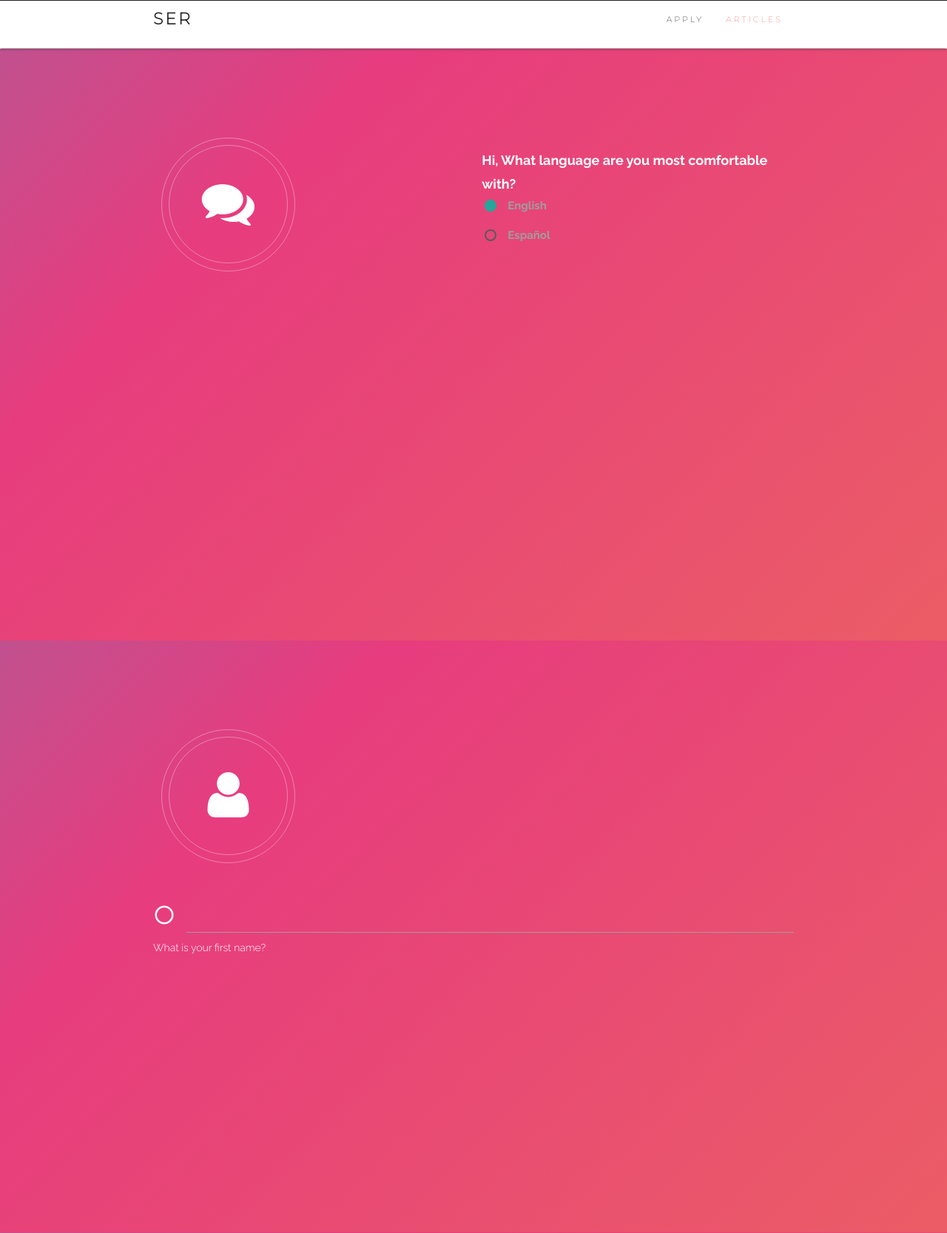
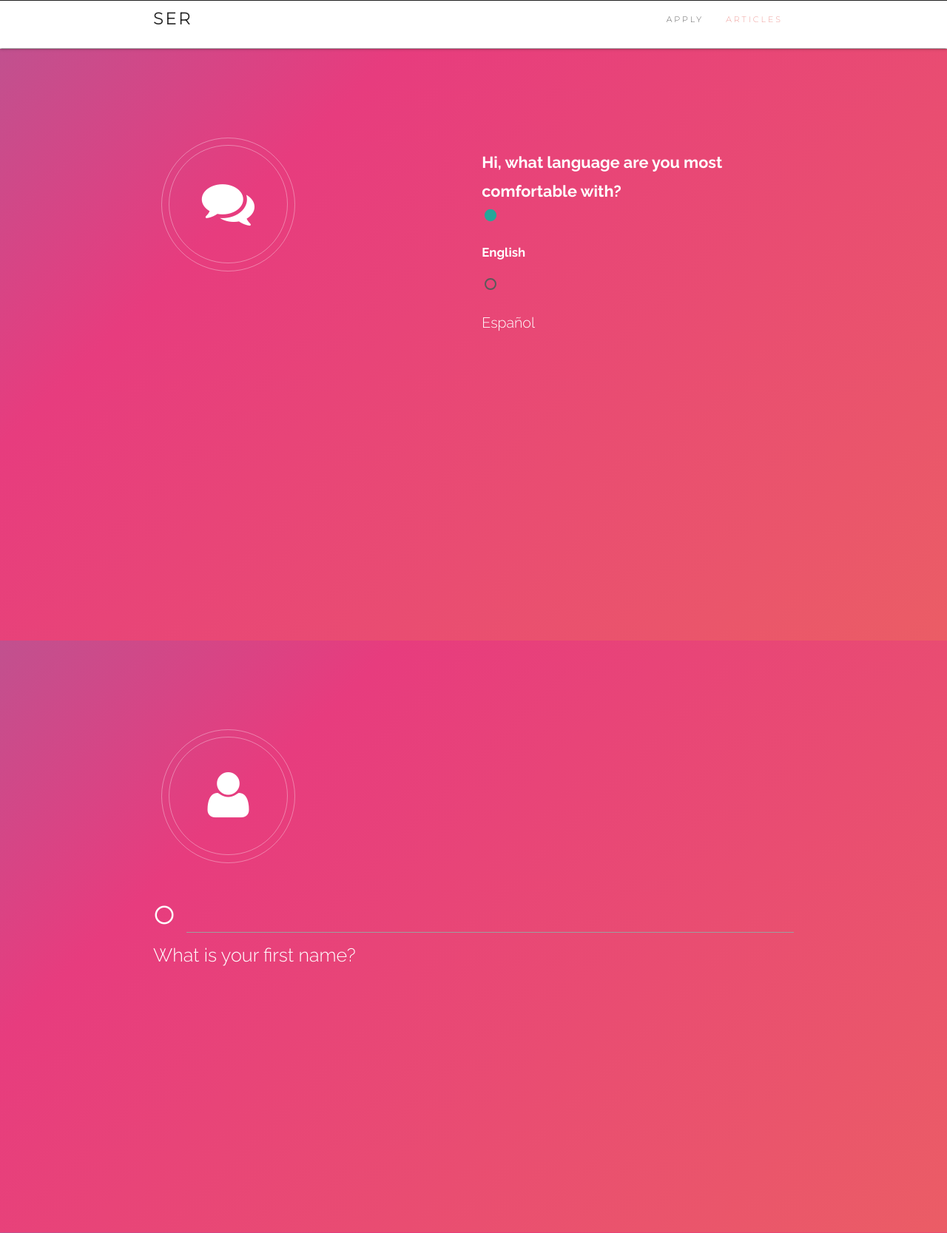
Before and after one commit to dallas2018/team-15, a PHP site: page /index.html in a window 1280 px wide. Shown: the part 799-2466 px from the top of the page at 74% size. Run offline with PHP 8.4, Linux system fonts and the light colour scheme.

Commit message:
changed font size

```diff
--- a/assets/css/style.css
+++ b/assets/css/style.css
@@ -831,9 +831,13 @@ textarea.form-control {
 
 .question {
 	color: #ffffff;
-	font-size: 150%;
+	font-size: 180%;
 }
 
+.choice {
+	color: #ffffff;
+	font-size: 140%;
+}
 /*--------------------------------*/
 /***** Portfolio Common style *****/
 /*--------------------------------*/
--- a/index.html
+++ b/index.html
@@ -96,17 +96,17 @@
 				<!-- area -->
           <div class="input-field col l6 m6 s12">
 						<form action="#">
-							<label for="sport"><div class="question">Hi, What language are you most comfortable with?</label></div>
+							<label for="sport"><div class="question">Hi, what language are you most comfortable with?</label></div>
 					     <p>
 					       <label>
 					         <input id="myInput" name="group1" type="radio" onclick="location.href='#apply2';" checked autofocus="autofocus"/>
-					         <span>English</span>
+					         <span><div class="choice">English</span></div>
 					       </label>
 					     </p>
 					     <p>
 					       <label>
 					         <input id="myInput"name="group1" type="radio" onclick="location.href='#apply2';"/>
-					         <span>Español</span>
+					         <span><div class="choice">Español</span></div>
 					       </label>
 					     </p>
 					   </form>
@@ -139,7 +139,7 @@
 						<i class="material-icons prefix">panorama_fish_eye</i>
 						<input  type="text" class="validate" autofocus="autofocus"
 						onKeyDown="if(event.keyCode==13) location.href='#apply3';"
-						<label for="sport">What is your first name?</label>
+						<label for="sport"><div class="question">What is your first name?<div class="question"></label>
           </div>
 			</div><!-- .row -->
 		</div><!-- .container -->
@@ -161,7 +161,7 @@
 					<i class="material-icons prefix">panorama_fish_eye</i>
 					<input  type="text" class="validate"
 					onKeyDown="if(event.keyCode==13) location.href='#apply4';"
-					<label for="sport">What is your first name?</label>
+					<label for="sport"><div class="question">What is your last name?</label></div>
 				</div>
 
 			</div><!-- .row -->
@@ -183,7 +183,7 @@
 							<i class="material-icons prefix">panorama_fish_eye</i>
 							<input  type="text" class="validate"
 							onKeyDown="if(event.keyCode==13) location.href='#apply5';"
-							<label for="sport">What is your birthday?</label>
+							<label for="sport"><div class="question">What is your birthday?</label></div>
 						</div>
 
 			</div><!-- .row -->
@@ -203,23 +203,23 @@
 				<!-- area -->
 				<div class="input-field col s12 l6 m12">
 					<form action="#">
-						<label for="sport">Hi, What language are you most comfortable with?</label>
+						<label for="sport"><div class="question">What's your gender?</label></div>
 						 <p>
 							 <label>
 								 <input id="myInput" name="group1" type="radio" onclick="location.href='#apply6';" />
-								 <span>Male</span>
+								 <span><div class="choice">Male</span></div>
 							 </label>
 						 </p>
 						 <p>
 							 <label>
 								 <input id="myInput"name="group1" type="radio" onclick="location.href='#apply6';"/>
-								 <span>Female</span>
+								 <span><div class="choice">Female</span></div>
 							 </label>
 						 </p>
 						 <p>
 							 <label>
 								 <input id="myInput"name="group1" type="radio" onclick="location.href='#apply6';"/>
-								 <span>Other</span>
+								 <span><div class="choice">Other</span></div>
 							 </label>
 						 </p>
 					 </form>
```
